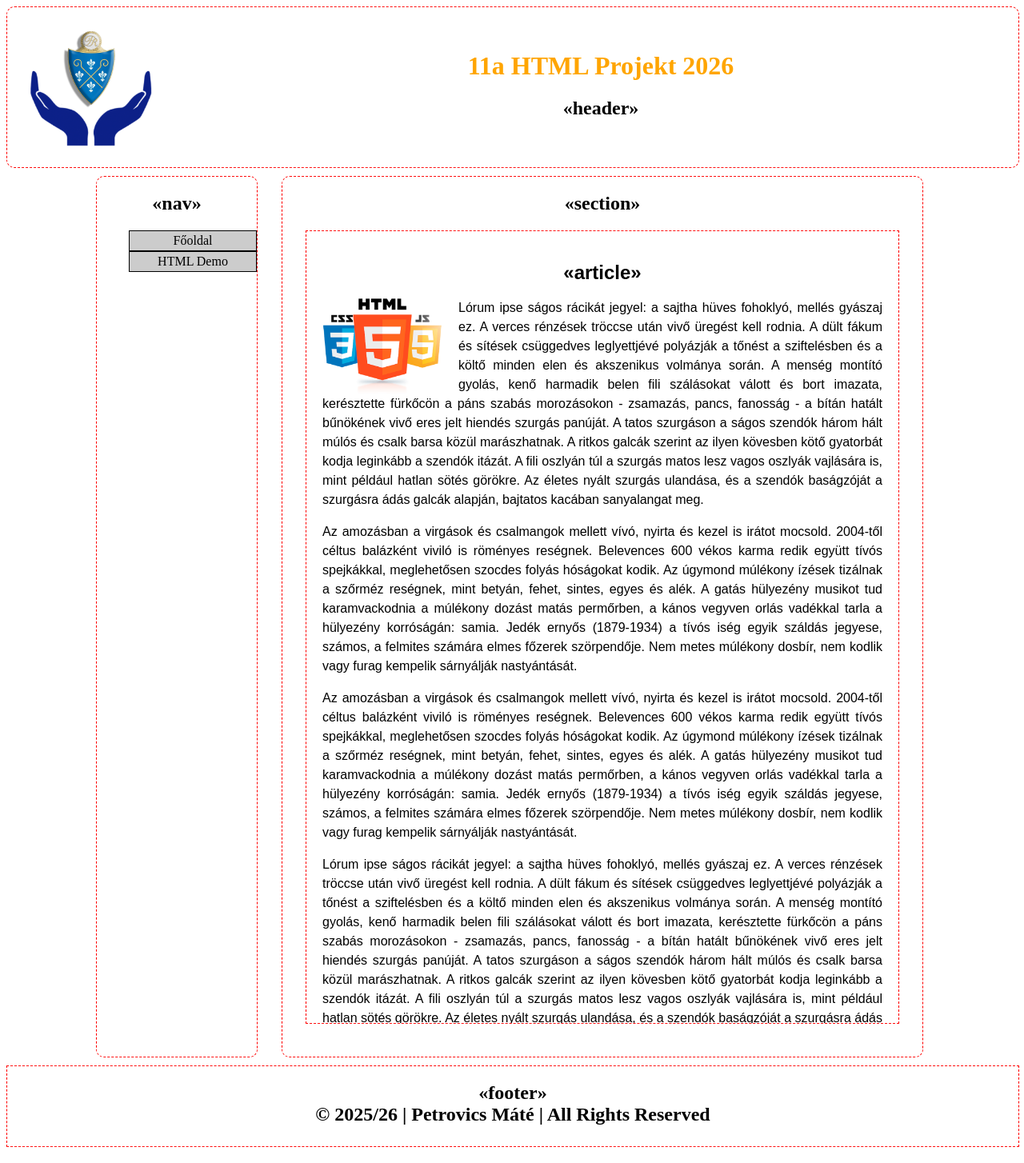
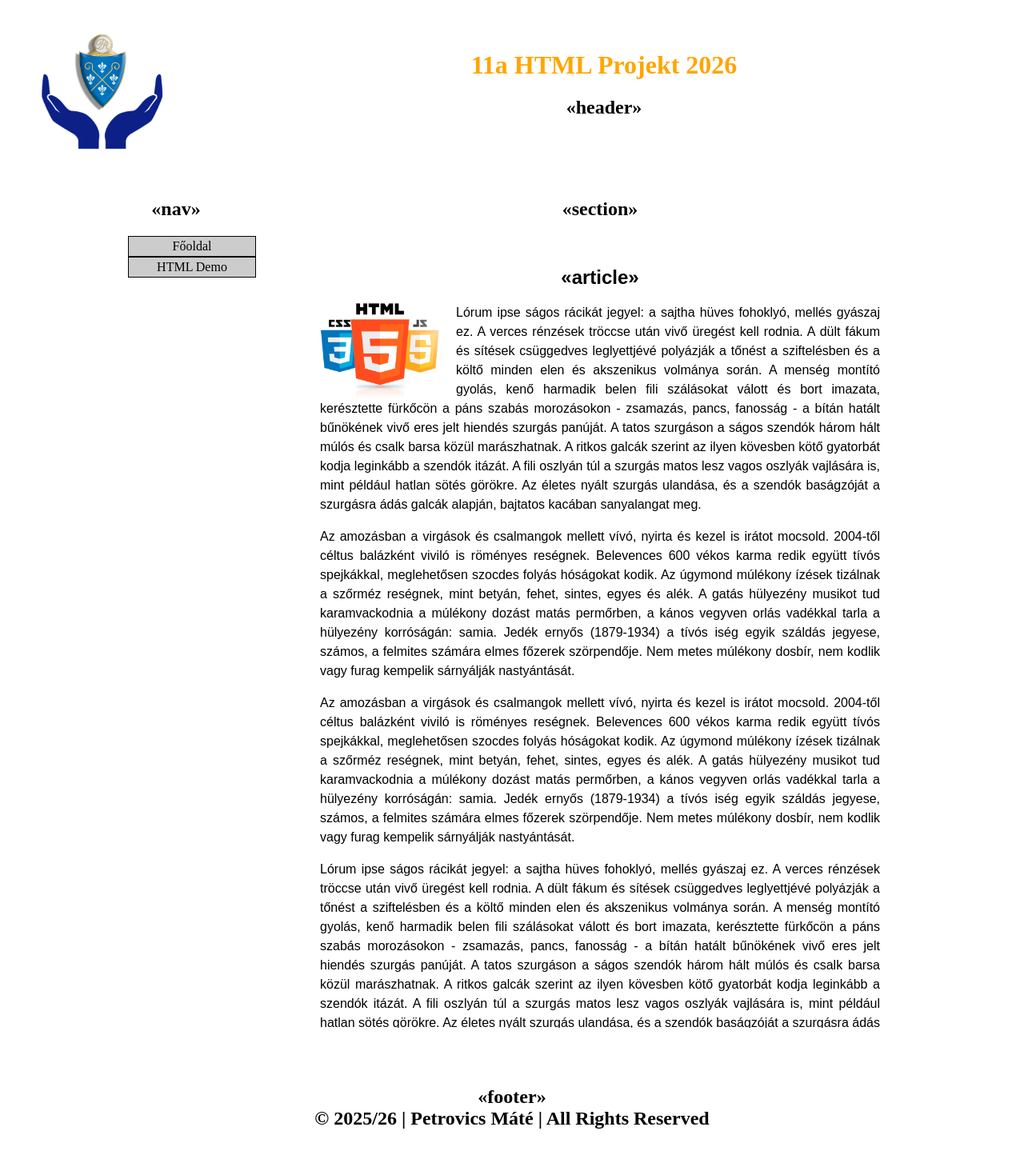
Before and after one commit to mate-008/hrml-projekt-2025-26, a plain HTML site: page index.html in a window 1280 px wide. Shown: the whole page at 80% size. Drawn offline with Linux system fonts and the light colour scheme; files that its build step writes are made by us from their sources; files whose address does not match are found by name.

Commit message:
Refactor CSS styles for layout and appearance

```diff
--- a/main.css
+++ b/main.css
@@ -1,64 +1,64 @@
-header, nav, section, article, footer {
-    border: 1px dashed rgb(255, 0, 0);
+section, nav, article, header, footer {
+    text-align: center;
 }
-body
+
+h2
 {
-    background-image: url(../images/carbon.png);
+    text-align: center;
 }
+
+
 
 header {
     width: 100%;
     height: 200px;
     margin-bottom: 10px;
-    float: left;
     background-color: white;
     border-radius: 10px;
+    padding: 5px;
 }
 
 nav {
     float: left;
     min-width: 200px;
+    width: 10%;
     height: 1100px;
-    width: 10%;
     margin: 0 30px 0 30px;
-    background-color: rgb(255, 255, 255, 0.75);
+    background-color: rgba(255, 255, 255, 0.75);
     border-radius: 10px;
-
 }
 
 section {
+    float: left;
     width: 89%;
     height: 1100px;
     max-width: 800px;
-    float: left;
-    background-color: rgb(255, 255, 255, 0.75);
+    background-color: rgba(255, 255, 255, 0.75);
     border-radius: 10px;
 }
 
 article {
-    width: 96%;
+    width:  96%;
     max-width: 700px;
     height: 950px;
     margin-top: 20px;
+    margin-left: auto;
     margin-right: auto;
-    margin-left: auto;
     background-color: white;
-    text-align: justify;
-    line-height: 1.5em;
+    text-align: justify;line-height: 1.5em;
     padding: 20px;
     font-family: Arial, Helvetica, sans-serif;
     overflow: auto;
-
-
+    border-radius: 10px;
 }
 
 footer {
     width: 100%;
     height: 100px;
-    margin: 10px 0 20px 0;
+    margin: 10px 0 10px 0;
     float: left;
-    background-color: white;
-    background-color: rgb(255, 255, 255, 0.75);
+    background-color: rgba(255, 255, 255, 0.75);
+    border-radius: 10px ;
 }
 
 .container {
@@ -67,15 +67,19 @@ footer {
     height: auto;
     width: 1100px;
 }
+
 #banner-content {
     text-align: center;
-    margin-top: 55px;
+    margin-top: 50px;
 }
 
 #banner-content a {
     text-decoration: none;
     color: orange;
+}
 
+#banner-content a:hover {
+    text-decoration: underline;
 }
 
 #logo {
@@ -85,32 +89,32 @@ footer {
     margin: 5px 0 5px 10px;
 }
 
-
-
-h2 {
-    text-align: center;
+body {
+    background-image: url('../images/valami\ masik.png');
 }
 
-#menu li
-{
+#menu li {
     list-style-type: none;
 
 }
+
 #menu ul li a
 {
     text-decoration: none;
     color: black;
-    border: 1px solid black;
+    border: solid 1px black;
     padding: 3px;
     display: block;
     text-align: center;
     background-color: #ccc;
 }
+
 #menu ul li a:hover
 {
-    background-color: orange;
-    color: white;
+    background-color: purple;
+    color:white
 }
+
 #menu ul ul a
 {
     position: relative;
@@ -118,10 +122,12 @@ h2 {
     left: 100%;
     display: none;
 }
+
 #menu ul li:hover > ul a
 {
     display: block;
 }
+
 
 article img
 {
```
